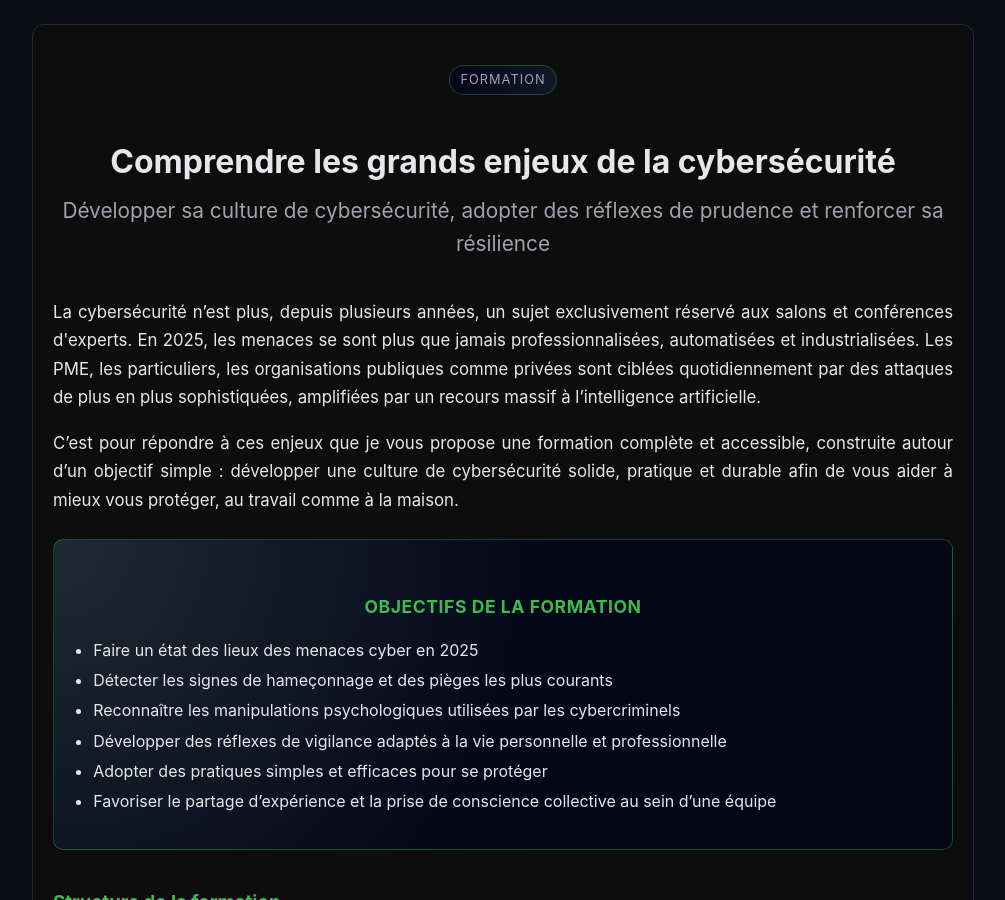
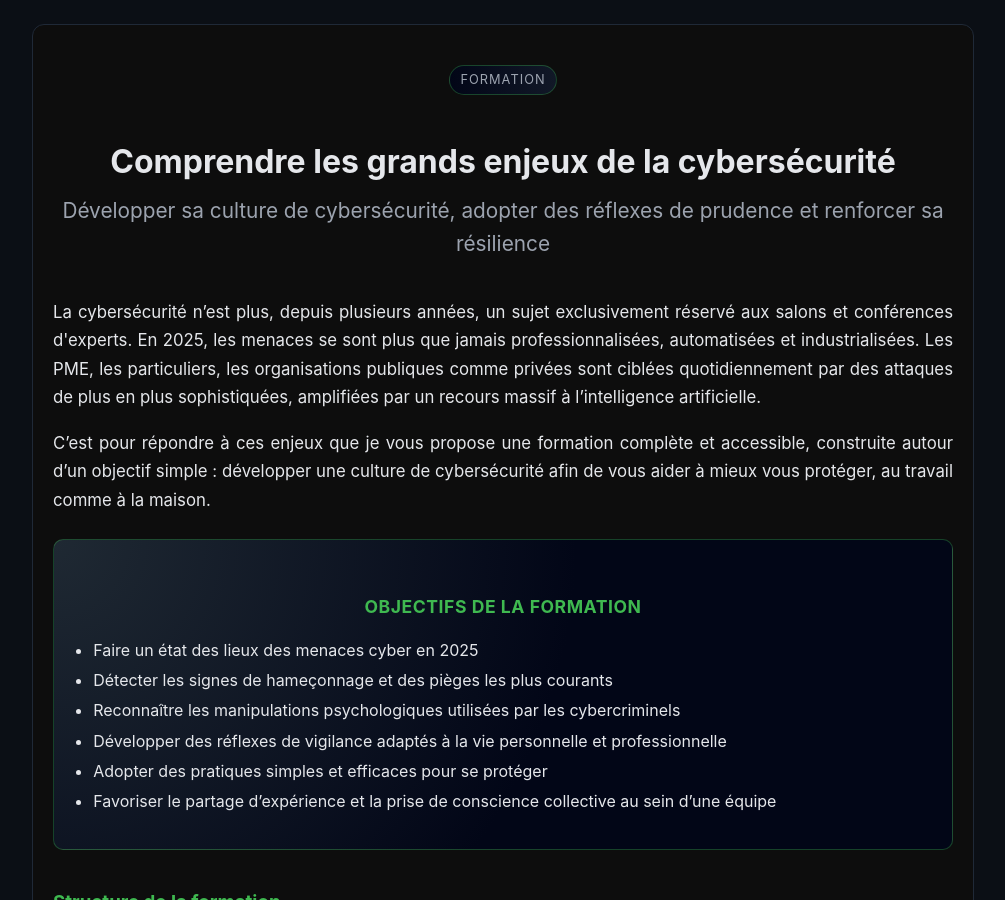
Before and after one commit to sqltemp/portfolio, a Jekyll site: the page projects/phares/formation.html, which Jekyll copies as it is, in a window 1280 px wide and 900 px high. Shown: the whole window, without its empty margins (137-1142 px from the left). Built offline with Jekyll 4.4.1, drawn with Linux system fonts in a browser that asks for light colours.

Commit message:
Update formation.html

```diff
--- a/projects/phares/formation.html
+++ b/projects/phares/formation.html
@@ -136,8 +136,7 @@
 
     <p style="font-size:1.05em; line-height:1.7;">
       C’est pour répondre à ces enjeux que je vous propose une formation complète et accessible,
-      construite autour d’un objectif simple&nbsp;: développer une culture de cybersécurité solide,
-      pratique et durable afin de vous aider à mieux vous protéger, au travail comme à la maison.
+      construite autour d’un objectif simple&nbsp;: développer une culture de cybersécurité afin de vous aider à mieux vous protéger, au travail comme à la maison.
     </p>
 
     <!-- Encadré : Objectifs de la formation -->
```
